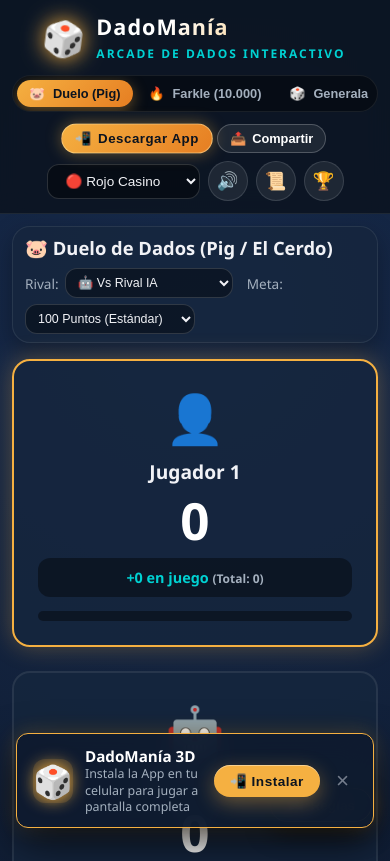
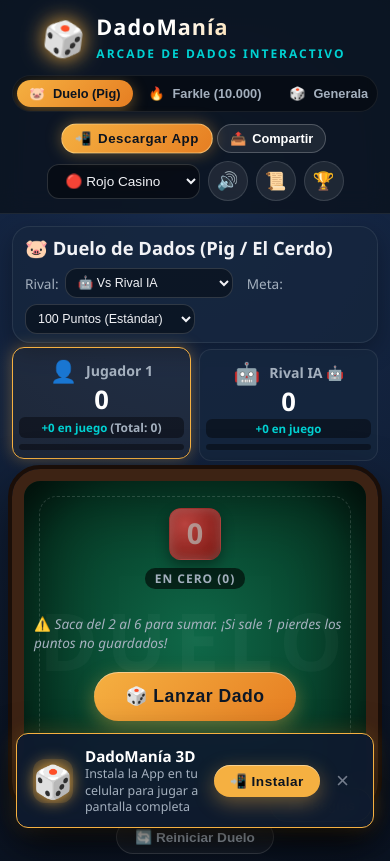
Before and after one commit to Caramar65/dadomania-arcade, a plain HTML site: page index.html in a window 390 px wide. Shown: the top 861 px of the page. Drawn offline with nearby package versions, Linux system fonts and the light colour scheme.

Commit message:
style(pig): compactar marcadores de Jugador 1 y Rival IA para maximizar visibilidad de botones y dados

```diff
--- a/css/style.css
+++ b/css/style.css
@@ -941,68 +941,74 @@ main {
 .pig-battle-board {
   display: grid;
   grid-template-columns: 1fr 1fr;
-  gap: 20px;
-  margin-top: 15px;
-}
-
-@media (max-width: 600px) {
-  .pig-battle-board {
-    grid-template-columns: 1fr;
-  }
+  gap: 12px;
+  margin-top: 10px;
+  max-width: 650px;
+  margin-left: auto;
+  margin-right: auto;
 }
 
 .pig-player-card {
   background: var(--bg-card);
-  border: 2px solid rgba(255, 255, 255, 0.08);
-  border-radius: var(--radius-lg);
-  padding: 24px;
+  border: 1.5px solid rgba(255, 255, 255, 0.08);
+  border-radius: var(--radius-md);
+  padding: 10px 14px;
   text-align: center;
-  transition: all 0.3s ease;
+  transition: all 0.25s ease;
   position: relative;
   overflow: hidden;
 }
 
 .pig-player-card.active-turn {
   border-color: var(--gold);
-  box-shadow: 0 0 25px rgba(245, 176, 65, 0.3);
-  transform: translateY(-4px);
+  box-shadow: 0 0 16px rgba(245, 176, 65, 0.35);
+  background: rgba(245, 176, 65, 0.05);
+  transform: translateY(-2px);
 }
 
 .pig-player-card .avatar {
-  font-size: 3rem;
-  margin-bottom: 8px;
+  font-size: 1.35rem;
+  display: inline-block;
+  vertical-align: middle;
+  margin-right: 5px;
+  margin-bottom: 0;
 }
 
 .pig-player-card h3 {
-  font-size: 1.2rem;
-  margin-bottom: 6px;
+  font-size: 0.88rem;
+  font-weight: 700;
+  display: inline-block;
+  vertical-align: middle;
+  margin: 0;
+  color: var(--text-secondary);
 }
 
 .pig-player-card .big-score {
-  font-size: 3.2rem;
+  font-size: 1.85rem;
   font-weight: 900;
   color: #fff;
-  margin: 10px 0;
+  margin: 2px 0;
   line-height: 1;
 }
 
 .pig-player-card .round-score-box {
   background: rgba(0, 0, 0, 0.4);
-  padding: 10px;
-  border-radius: var(--radius-md);
-  margin-top: 12px;
-  font-size: 0.9rem;
+  padding: 4px 8px;
+  border-radius: 6px;
+  margin-top: 4px;
+  font-size: 0.78rem;
   color: var(--accent-cyan);
   font-weight: 700;
+  white-space: nowrap;
 }
 
 .pig-progress-bar {
   width: 100%;
-  height: 10px;
-  background: rgba(0,0,0,0.4);
-  border-radius: 5px;
+  height: 6px;
+  background: rgba(0, 0, 0, 0.4);
+  border-radius: 3px;
   overflow: hidden;
-  margin-top: 14px;
+  margin-top: 6px;
 }
 
 .pig-progress-fill {
@@ -1739,4 +1745,25 @@ main {
   .share-nav-btn .share-btn-text {
     display: inline !important;
   }
-}
+
+  /* Compact Pig duel scoreboard and arena for mobile screens */
+  #view-pig .pig-battle-board {
+    margin-top: 6px !important;
+    gap: 8px !important;
+  }
+  #view-pig .pig-player-card {
+    padding: 8px 6px;
+  }
+  #view-pig .pig-player-card .big-score {
+    font-size: 1.6rem;
+  }
+  #view-pig .pig-player-card .round-score-box {
+    font-size: 0.72rem;
+    padding: 2px 4px;
+  }
+  #view-pig .dice-arena {
+    margin-top: 8px !important;
+    padding: 12px 10px;
+    min-height: 165px;
+  }
+}
--- a/index.html
+++ b/index.html
@@ -517,7 +517,7 @@
         </div>
       </div>
 
-      <div class="pig-battle-board" style="margin-top: 20px;">
+      <div class="pig-battle-board">
         <!-- Player 1 Card -->
         <div class="pig-player-card active-turn" id="pig-p1-card">
           <div class="avatar">👤</div>
@@ -541,7 +541,7 @@
         </div>
       </div>
 
-      <div class="dice-arena" style="margin-top: 20px;">
+      <div class="dice-arena">
         <div class="arena-watermark">DUELO</div>
 
         <div class="dice-container" id="pig-dice-container"></div>
```
